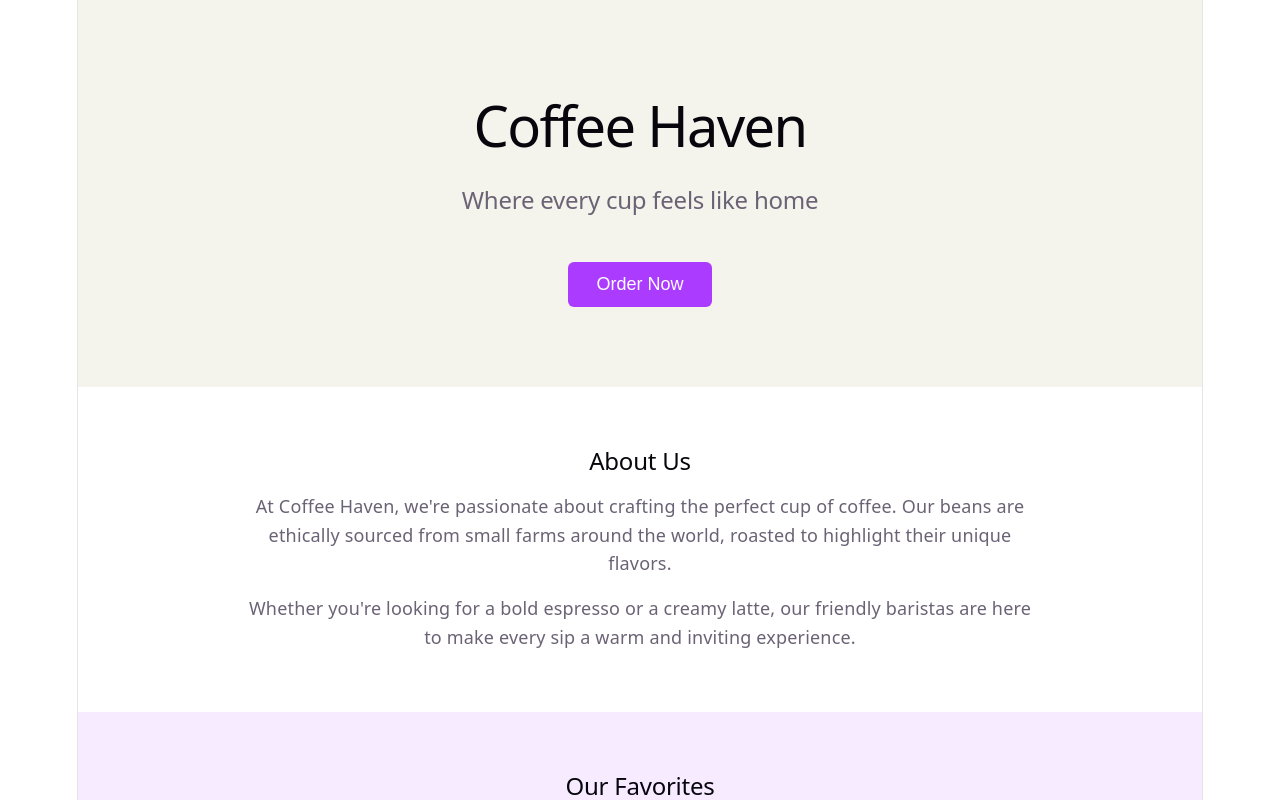
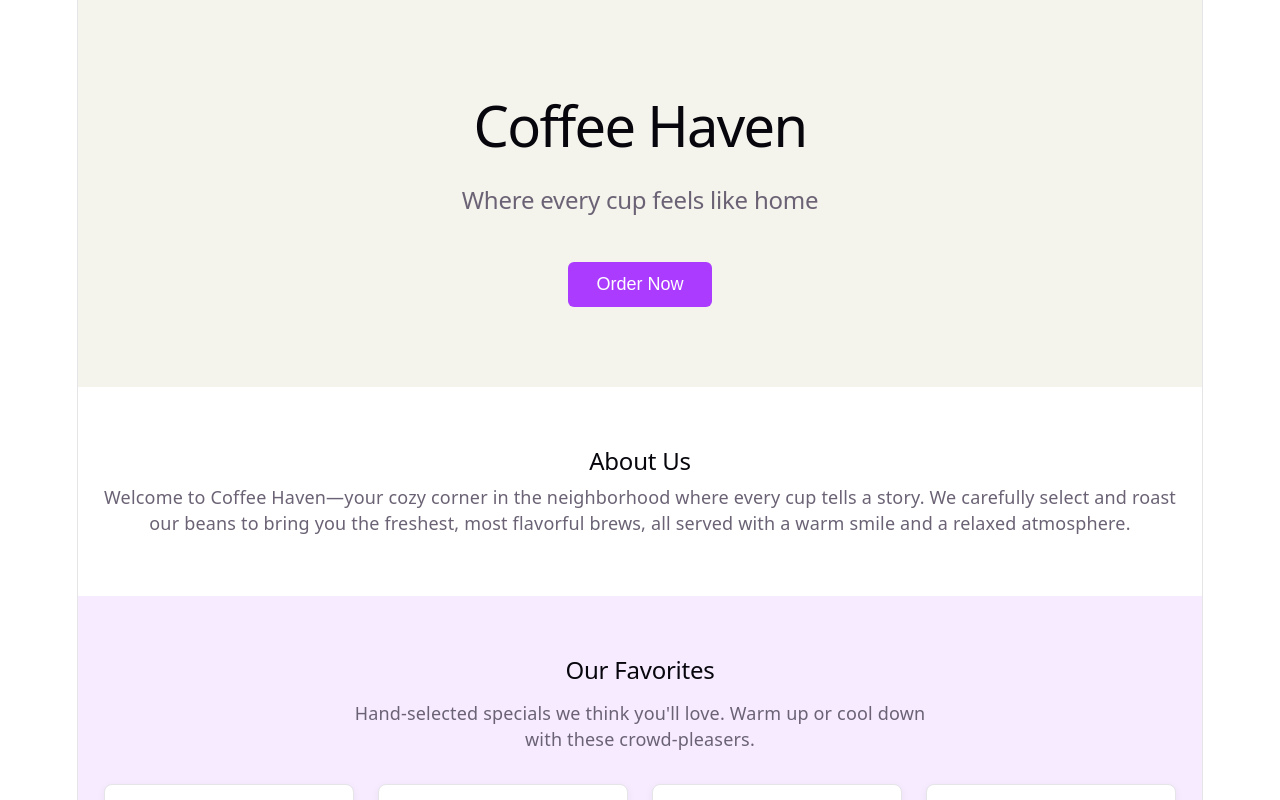
Before and after one commit to kabilhussain/N8NTestProject, a React (Vite) app in the folder my-react-app/: page / in a window 1280 px wide. Shown: the top 800 px of the page. Built offline with nearby package versions, Linux system fonts and the light colour scheme.

Commit message:
feat: update AboutUs with a short, warm welcome description  (#3)

```diff
--- a/my-react-app/src/components/AboutUs.jsx
+++ b/my-react-app/src/components/AboutUs.jsx
@@ -1,20 +1,16 @@
-import React from 'react'
+import { useId } from 'react'
 
-export default function AboutUs() {
+function AboutUs() {
+  const id = useId()
   return (
-    <section id="about-us" style={{ padding: '60px 20px' }}>
-      <div style={{ maxWidth: '800px', margin: '0 auto', textAlign: 'center' }}>
-        <h2>About Us</h2>
-        <p style={{ marginTop: '16px', lineHeight: '1.6' }}>
-          At Coffee Haven, we're passionate about crafting the perfect cup of coffee. Our beans are
-          ethically sourced from small farms around the world, roasted to highlight their unique
-          flavors.
-        </p>
-        <p style={{ marginTop: '16px', lineHeight: '1.6' }}>
-          Whether you're looking for a bold espresso or a creamy latte, our friendly baristas are
-          here to make every sip a warm and inviting experience.
-        </p>
-      </div>
+    <section id={`about-us-${id}`} className="about-us" style={{ padding: '60px 20px' }}>
+      <h2>About Us</h2>
+      <p>
+        Welcome to Coffee Haven—your cozy corner in the neighborhood where every cup tells a story. We carefully select and roast
+        our beans to bring you the freshest, most flavorful brews, all served with a warm smile and a relaxed atmosphere.
+      </p>
     </section>
   )
 }
+
+export default AboutUs
```
